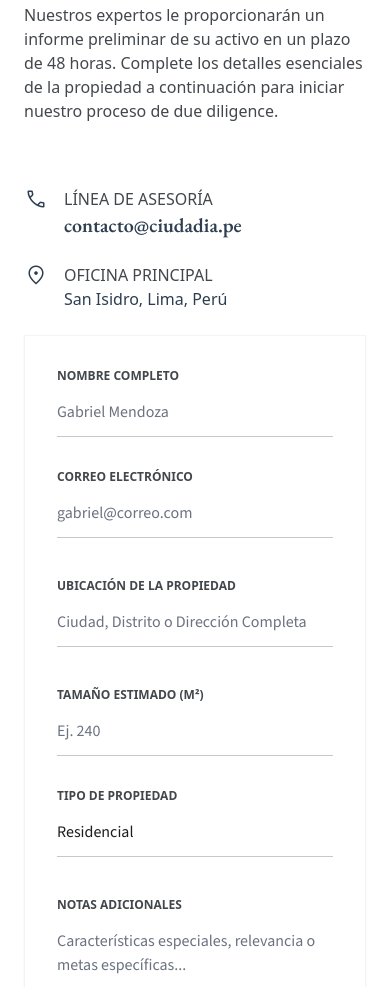
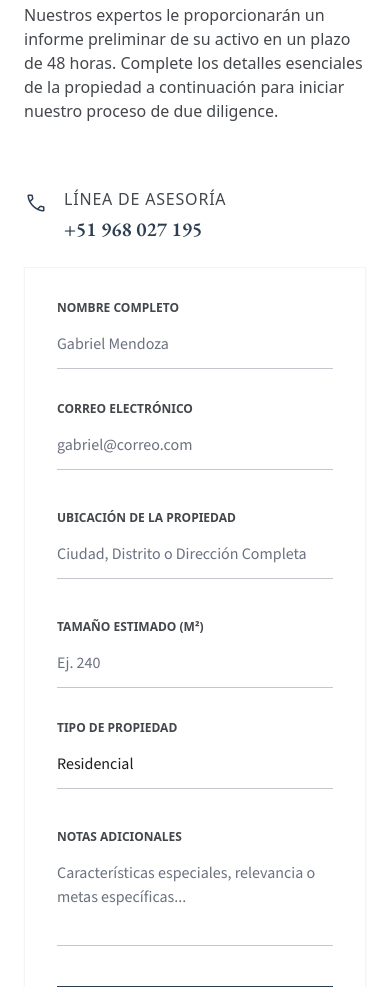
Before and after one commit to Avilto/Ciudadia, a website: page vender.html in a window 390 px wide. Shown: the part 3128-4115 px from the top of the page. Drawn offline with nearby package versions, Linux system fonts and the light colour scheme.

Commit message:
contact(vender): remove Oficina Principal location block and replace email with phone number +51 968 027 195

```diff
--- a/vender.html
+++ b/vender.html
@@ -316,17 +316,10 @@
           </p>
           <div class="pt-8 space-y-6">
             <div class="flex items-start gap-4">
-              <span class="material-symbols-outlined text-primary">call</span>
+              <span class="material-symbols-outlined text-primary text-2xl">call</span>
               <div>
-                <p class="font-label-caps text-on-surface-variant uppercase">Línea de Asesoría</p>
-                <p class="font-display-lg text-xl text-primary font-semibold">contacto@ciudadia.pe</p>
-              </div>
-            </div>
-            <div class="flex items-start gap-4">
-              <span class="material-symbols-outlined text-primary">location_on</span>
-              <div>
-                <p class="font-label-caps text-on-surface-variant uppercase">Oficina Principal</p>
-                <p class="font-body-md text-primary">San Isidro, Lima, Perú</p>
+                <p class="font-label-caps text-on-surface-variant uppercase tracking-wider mb-1">Línea de Asesoría</p>
+                <a href="https://wa.me/51968027195" target="_blank" class="font-display-lg text-xl text-primary font-semibold hover:underline">+51 968 027 195</a>
               </div>
             </div>
           </div>
```
